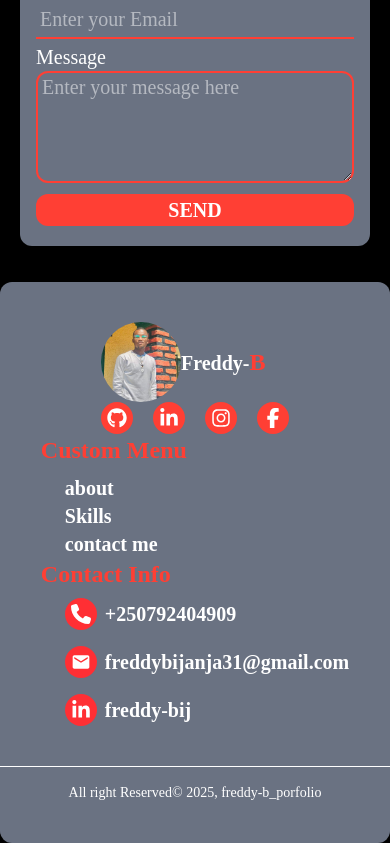
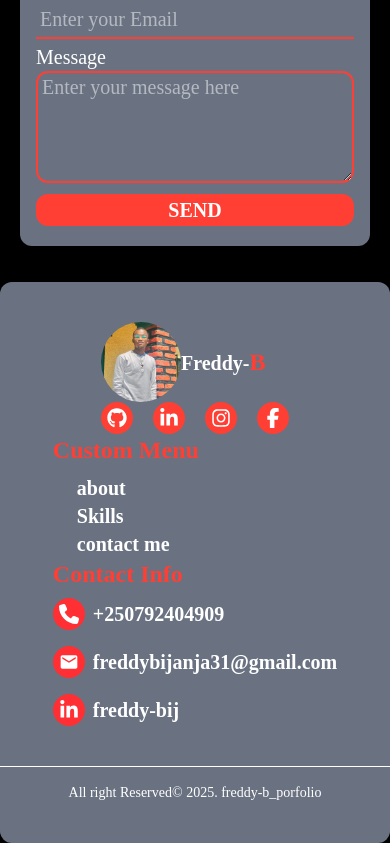
Before and after one commit to Freddy-bij/Personal_Portfolio, a React (Vite) app: page / in a window 390 px wide. Shown: the part 2215-3058 px from the top of the page. Built offline with nearby package versions, Linux system fonts and the light colour scheme.

Commit message:
change footer

```diff
--- a/src/Components/Footer.jsx
+++ b/src/Components/Footer.jsx
@@ -7,7 +7,7 @@ const Footer = () => {
   return (
     <div className=" bg-gray-500  rounded-xl font-[sofia] py-10 text-xl ">
 
-      <div className="sm:w-[70%] sm:mx-auto  border-b-1  pb-10 ">
+      <div className="sm:w-[70%] sm:mx-auto   border-b-1  pb-10 ">
         <div className="flex justify-center">
           <div >
             <div className="flex items-center" >
@@ -42,7 +42,7 @@ const Footer = () => {
           <div className="flex justify-center">
              <div>
             <h1 className="text-[#ff3f34] capitalize font-bold text-2xl">contact info</h1>
-            <ul className="pl-6 font-semibold  pt-2">
+            <ul className="sm:pl-6 font-semibold  pt-2">
               <div className="flex items-center gap-2 pb-4">  <div className="w-8 h-8  bg-[#ff2f34] flex items-center justify-center rounded-full "><FaPhone /></div> <li className="hover:underline hover:underline-offset-6 hover:text-[#ff3f34] ">+250792404909</li> </div>
               <div className="flex items-center gap-2 pb-4">  <div className="w-8 h-8  bg-[#ff2f34] flex items-center justify-center rounded-full "><MdEmail /></div><li className="hover:underline hover:underline-offset-6 hover:text-[#ff3f34]  ">freddybijanja31@gmail.com</li></div>
               <div className="flex items-center gap-2 ">  <div className="w-8 h-8  bg-[#ff2f34] flex items-center justify-center rounded-full "><FaLinkedinIn /></div><li className="hover:underline hover:underline-offset-6 hover:text-[#ff3f34] "> freddy-bij</li></div>
@@ -57,9 +57,9 @@ const Footer = () => {
 
       </div>
 
-      <div className="w-[70%] mx-auto text-center text-sm pt-4 ">
+      <div className="sm:w-[70%] sm:mx-auto text-center text-sm pt-4 ">
 
-        <p>All right Reserved&copy; {new Date().getFullYear()}, freddy-b_porfolio </p>
+        <p>All right Reserved&copy; {new Date().getFullYear()}. freddy-b_porfolio </p>
       </div>
     </div>
   )
```
